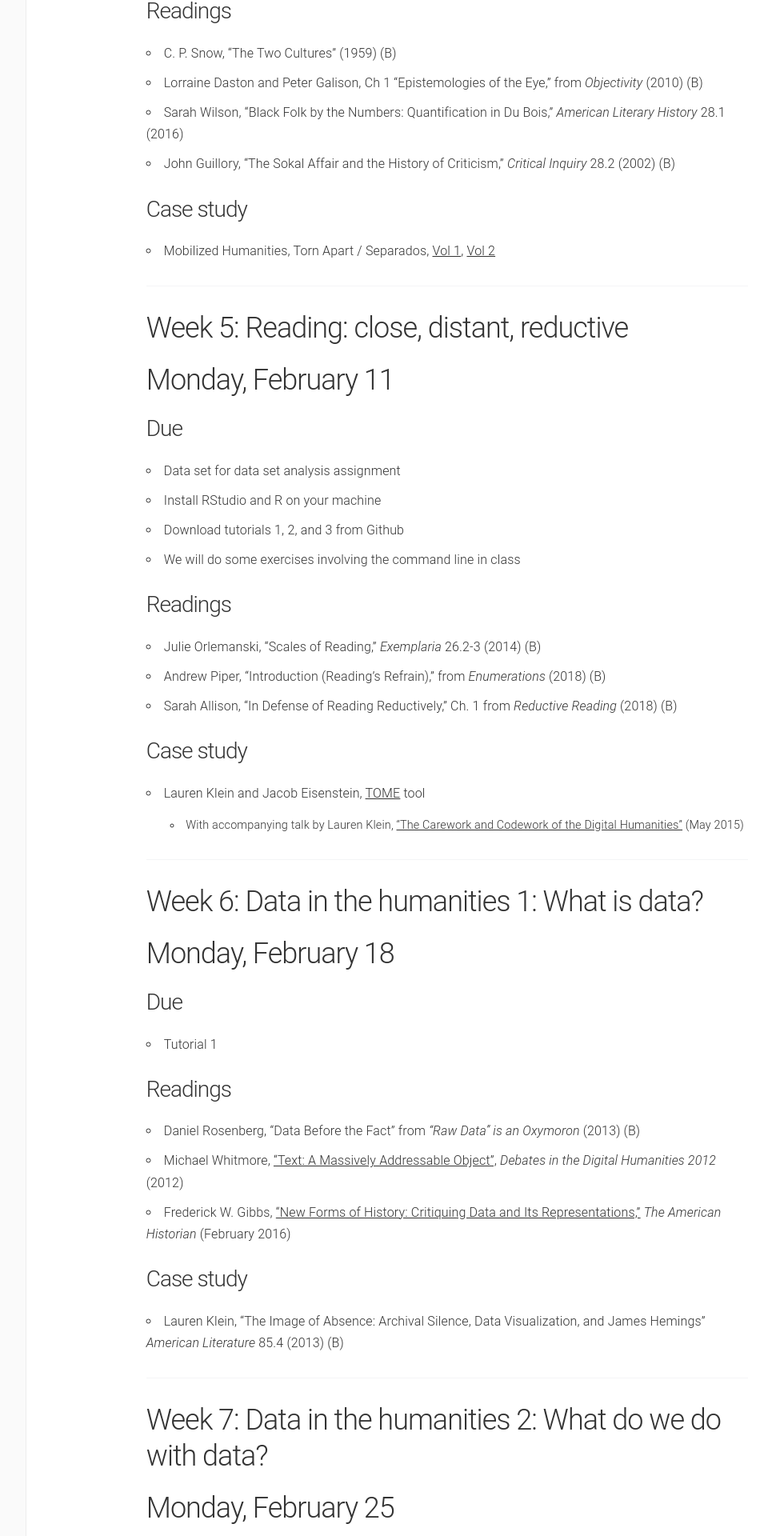
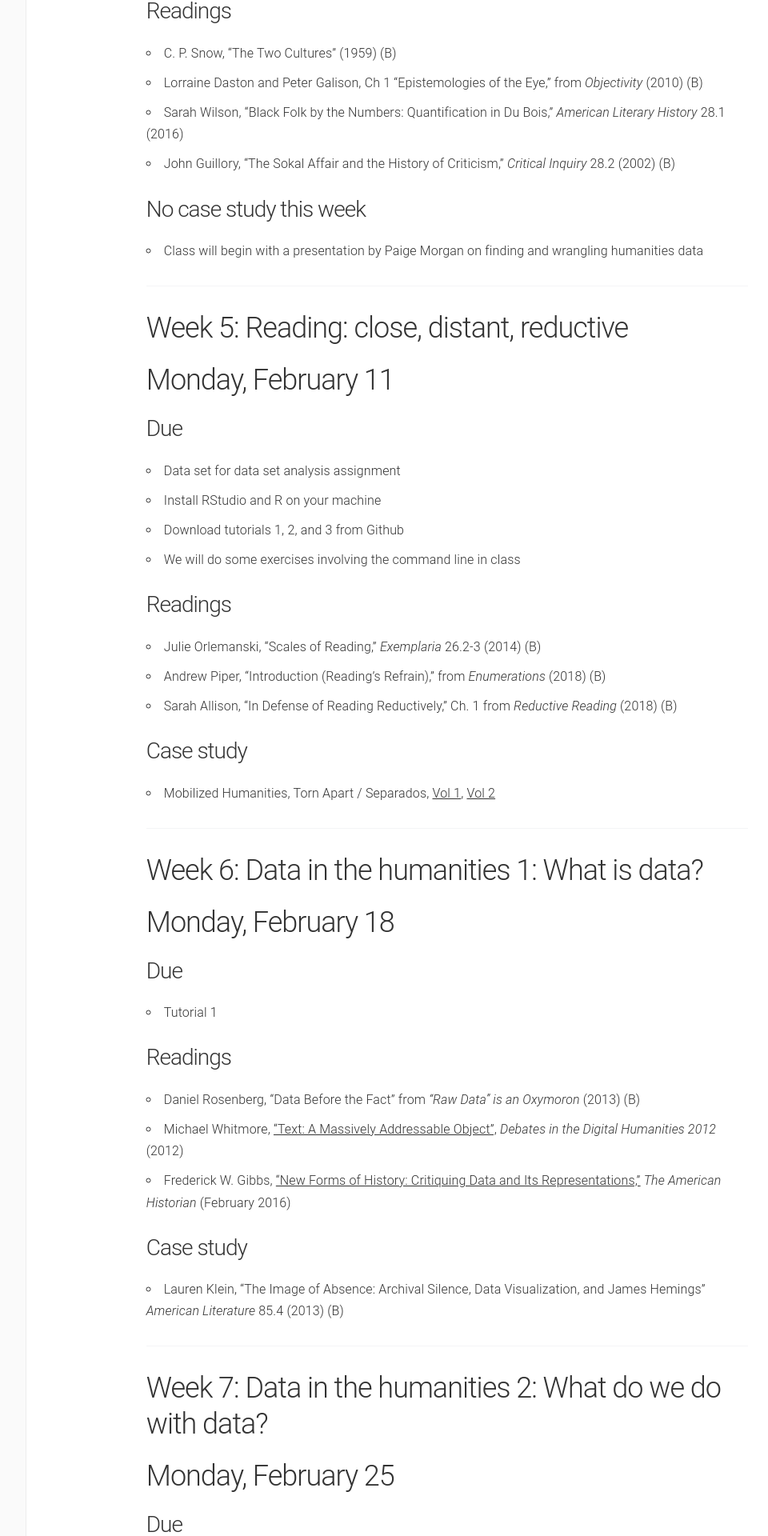
Before and after one commit to lcthomas/eng682s19, a Jekyll site: the page built from schedule.md, in a window 1280 px wide. Shown: the part 2185-4105 px from the top of the page at 80% size, without its empty margins (180-1140 px from the left). Built offline with Jekyll 4.4.1, drawn with Linux system fonts in a browser that asks for light colours; some of the changed text lies outside the part shown.

Commit message:
Latest changes: added Johnson reading, changes in case study readings

```diff
--- a/schedule.md
+++ b/schedule.md
@@ -57,8 +57,8 @@ _The Administration of DH_
 * Sarah Wilson, “Black Folk by the Numbers: Quantification in Du Bois,” _American Literary History_ 28.1 (2016)
 * John Guillory, “The Sokal Affair and the History of Criticism,” _Critical Inquiry_ 28.2 (2002) (B)
 
-### Case study
-* Mobilized Humanities, Torn Apart / Separados, [Vol 1](http://xpmethod.plaintext.in/torn-apart/volume/1/), [Vol 2](http://xpmethod.plaintext.in/torn-apart/volume/2/)
+### No case study this week
+* Class will begin with a presentation by Paige Morgan on finding and wrangling humanities data
 
 ----
 
@@ -76,8 +76,7 @@ _The Administration of DH_
 * Sarah Allison, "In Defense of Reading Reductively," Ch. 1 from _Reductive Reading_ (2018) (B)
 
 ### Case study
-* Lauren Klein and Jacob Eisenstein, [TOME](http://tome.lmc.gatech.edu/#overview) tool
-    * With accompanying talk by Lauren Klein, [“The Carework and Codework of the Digital Humanities”](http://lklein.com/2015/06/the-carework-and-codework-of-the-digital-humanities/) (May 2015)
+* Mobilized Humanities, Torn Apart / Separados, [Vol 1](http://xpmethod.plaintext.in/torn-apart/volume/1/), [Vol 2](http://xpmethod.plaintext.in/torn-apart/volume/2/)
 
 ----
 
```
Also changed, not shown: other parts of schedule.md (+2 -2 lines), additional-reading.md (+4 -1 lines).
